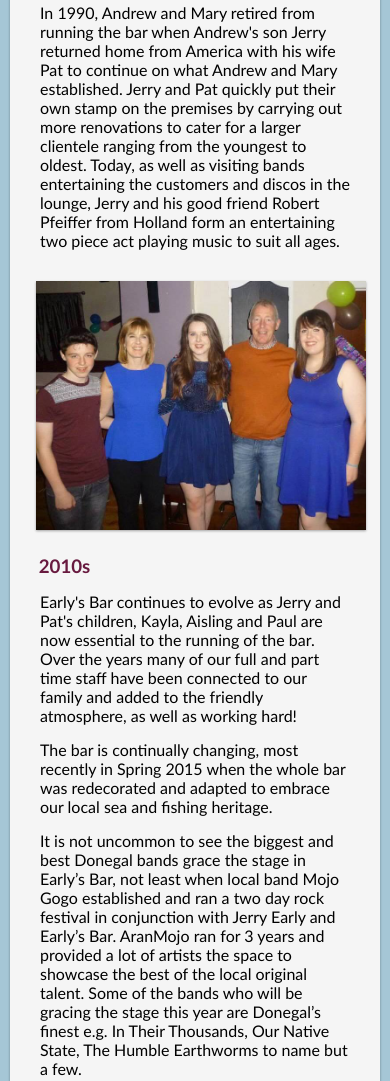
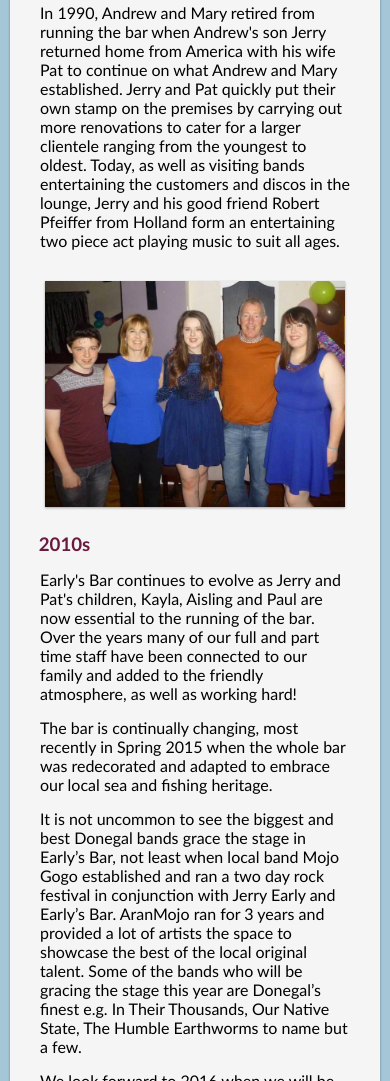
Before and after one commit to matloughnane/earlysBar, a plain HTML site: page about.html in a window 390 px wide. Shown: the part 1635-2716 px from the top of the page. Drawn offline with Linux system fonts and the light colour scheme.

Commit message:
optimized images, doubletap with hammer

```diff
--- a/assets/css/partials/_base.scss
+++ b/assets/css/partials/_base.scss
@@ -77,7 +77,7 @@ img {
 			margin: 2em;
 		}
 		&.medium {
-			max-width: 330px;
+			max-width: 400px;
 			margin: 1em;
 		}
 	}
@@ -96,6 +96,10 @@ img {
 		&.text_inline {
 			max-width: 100%;
 			display: inline-block;
+			&.medium {
+				max-width: 300px;
+				margin: 1em;
+			}
 		}
 		&.pull-right,&.pull-left {
 			margin: 5px;
```
Also changed, not shown: assets/css/styles.css.
